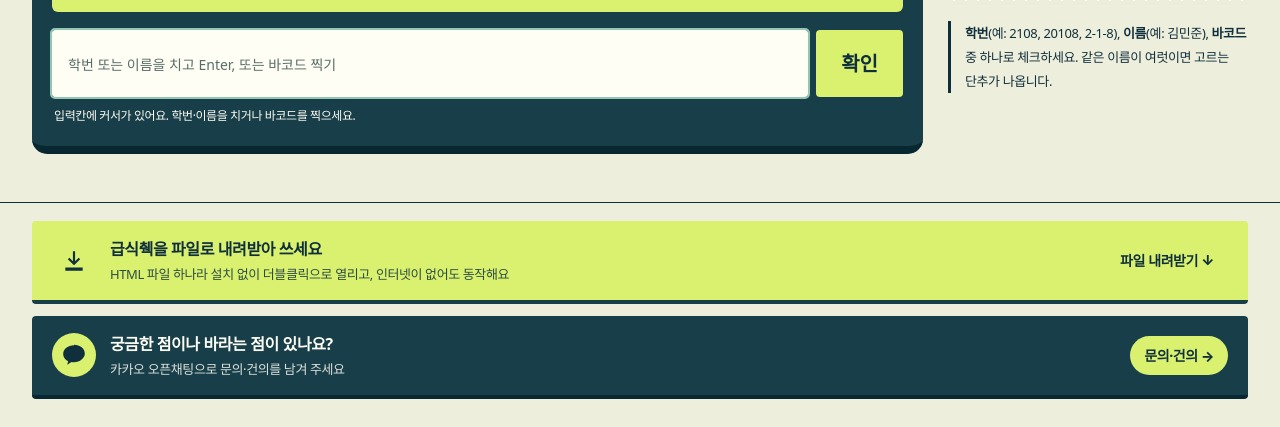
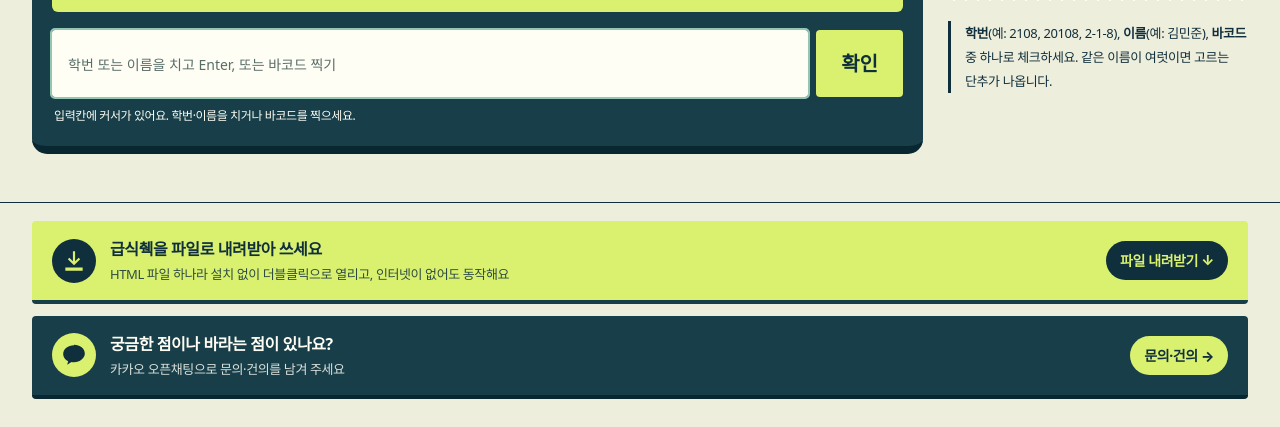
Before and after one commit to lynqook-gif/meal-check, a plain HTML site: page index.html in a window 1280 px wide. Shown: the part 668-1095 px from the top of the page. Drawn offline with Linux system fonts and the light colour scheme.

Commit message:
급식췍: 내려받기 배너 색 맞춤
Co-Authored-By: Claude Opus 5.5 <noreply@anthropic.com>

```diff
--- a/index.html
+++ b/index.html
@@ -210,8 +210,8 @@ footer .wrap{flex-direction:column;align-items:stretch}
 .askbanner{display:flex;align-items:center;gap:14px;padding:16px 20px;border-radius:var(--radius);background:var(--terminal,var(--c-navy));color:var(--c-white);text-decoration:none;border-bottom:4px solid var(--terminal-edge,var(--c-navy-2))}
 .askbanner:hover{filter:brightness(1.08)}
 .dlbanner{background:var(--c-accent);color:var(--c-navy);border-bottom-color:var(--terminal,var(--c-navy))}
-.dlbanner .ab-icon{background:var(--c-navy);color:var(--c-accent)}
-.dlbanner .ab-go{background:var(--c-navy);color:var(--c-accent)}
+.askbanner.dlbanner .ab-icon{background:var(--c-navy);color:var(--c-accent)}
+.askbanner.dlbanner .ab-go{background:var(--c-navy);color:var(--c-accent)}
 footer .wrap{gap:12px}
 .askbanner .ab-icon{flex:none;width:44px;height:44px;border-radius:50%;display:grid;place-items:center;background:var(--c-accent);color:var(--c-navy)}
 .askbanner .ab-text{flex:1;min-width:0;display:flex;flex-direction:column;gap:2px;word-break:keep-all}
```
